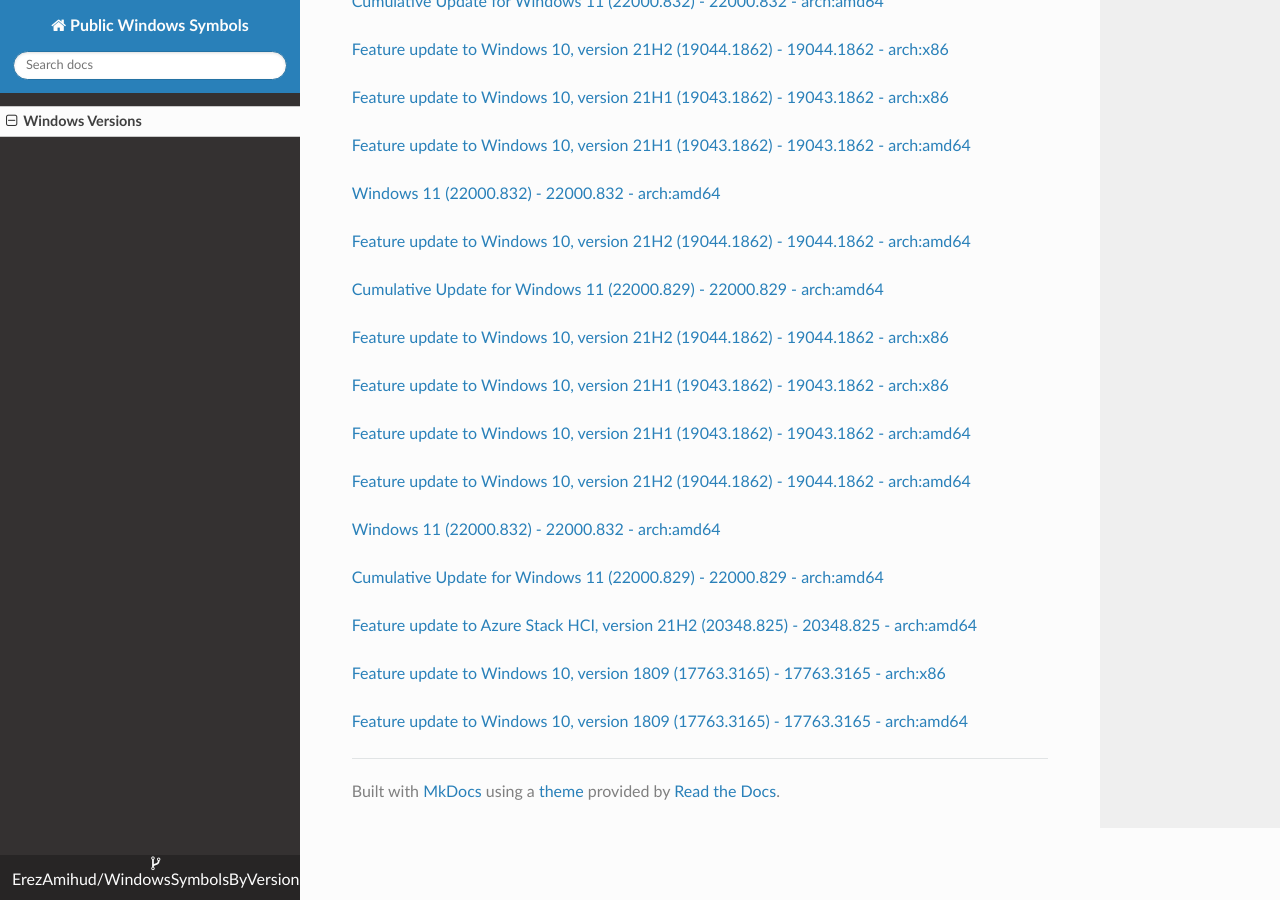
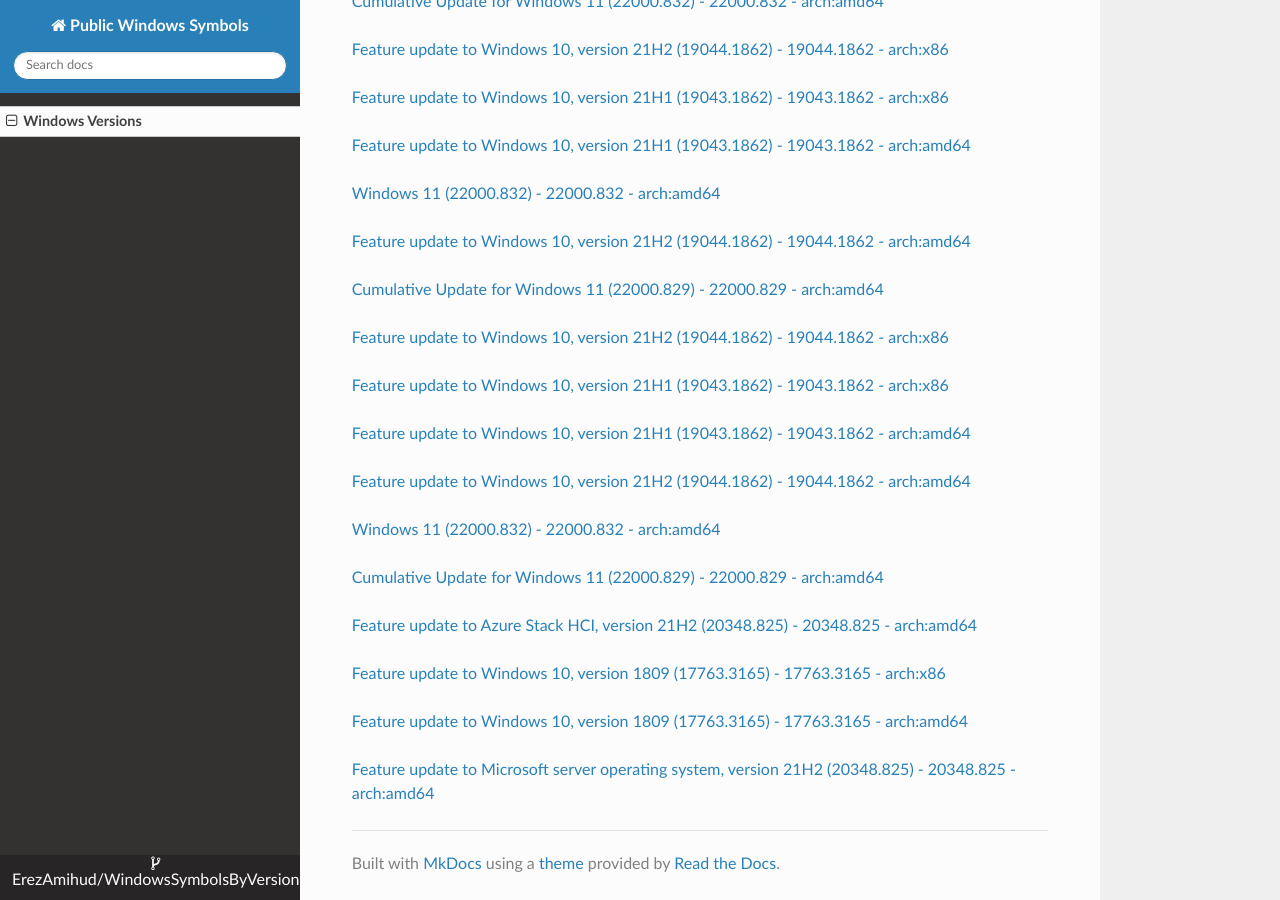
Before and after one commit to ErezAmihud/WindowsSymbolsByVersion, an MkDocs documentation site: the page built from docs/index.md, in a window 1280 px wide and 900 px high, scrolled down 58157 px. Built offline with MkDocs 1.6.1, drawn with Linux system fonts in a browser that asks for light colours; nearby versions of some CDN libraries.

Commit message:
Automated commit, add manifest for 3330a78d-935c-4db6-b3c3-00de9d15c925

```diff
--- a/docs/index.md
+++ b/docs/index.md
@@ -3451,3 +3451,6 @@
 
 
 [Feature update to Windows 10, version 1809 (17763.3165) - 17763.3165 - arch:amd64](https://github.com/ErezAmihud/WindowsSymbolsByVersion/blob/main/manifests/4d950336-a662-4482-b26f-70780a7b5eee.manifest)
+
+
+[Feature update to Microsoft server operating system, version 21H2 (20348.825) - 20348.825 - arch:amd64](https://github.com/ErezAmihud/WindowsSymbolsByVersion/blob/main/manifests/3330a78d-935c-4db6-b3c3-00de9d15c925.manifest)
```
Also changed, not shown: process_builds.json (+1 -1 lines), 1 other file.
